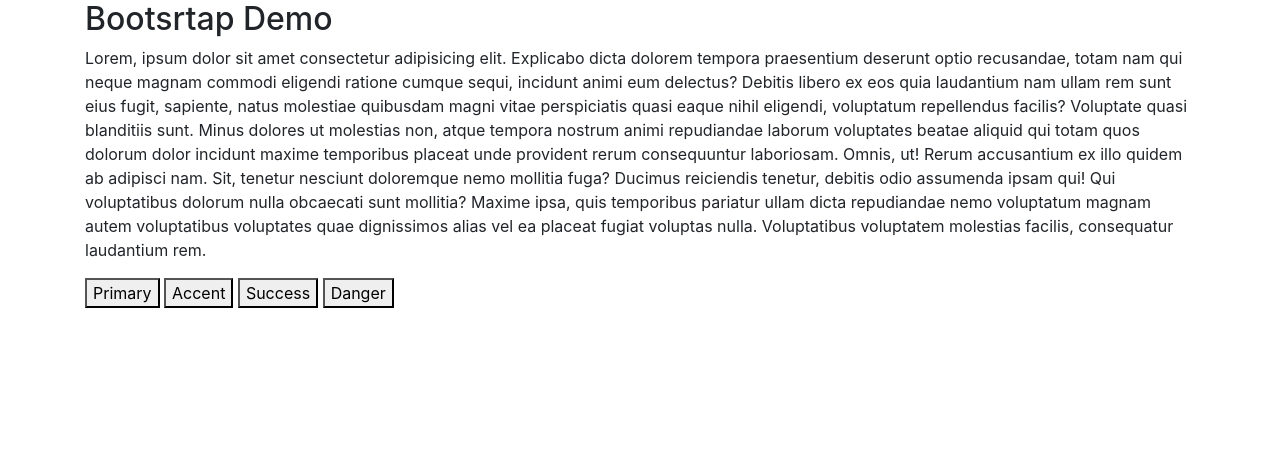
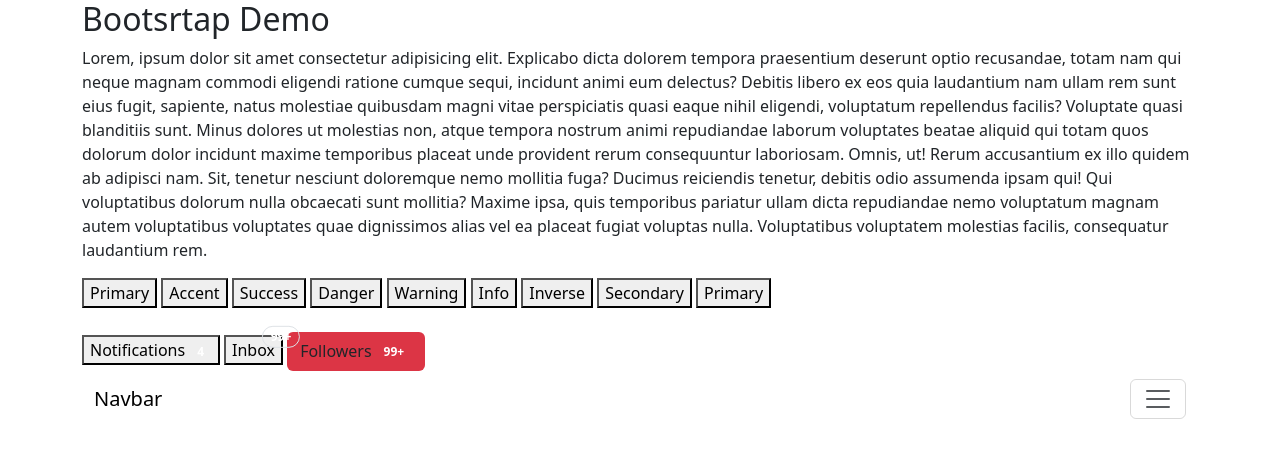
Before and after one commit to masudincode/CSS, a plain HTML site: page BootStrap/index.html in a window 1280 px wide. Drawn offline with nearby package versions, Linux system fonts and the light colour scheme.

Commit message:
Add Bootstrap introduction practice

```diff
--- a/BootStrap/index.html
+++ b/BootStrap/index.html
@@ -16,11 +16,65 @@
         Rerum accusantium ex illo quidem ab adipisci nam. Sit, tenetur nesciunt doloremque nemo mollitia fuga? Ducimus reiciendis tenetur, debitis odio assumenda ipsam qui! Qui voluptatibus dolorum nulla obcaecati sunt mollitia?
         Maxime ipsa, quis temporibus pariatur ullam dicta repudiandae nemo voluptatum magnam autem voluptatibus voluptates quae dignissimos alias vel ea placeat fugiat voluptas nulla. Voluptatibus voluptatem molestias facilis, consequatur laudantium rem.
       </p>
-     <button type="button" class="btn-solid theme-primary">Primary</button>
-     <button type="button" class="btn-solid theme-accent">Accent</button>
-     <button type="button" class="btn-solid theme-success">Success</button>
-     <button type="button" class="btn-solid theme-danger">Danger</button>
-   </div>
+     <button class="btn-solid btn-styled theme-primary">Primary</button>
+     <button class="btn-solid btn-styled theme-accent">Accent</button>
+     <button class="btn-solid btn-styled theme-success">Success</button>
+     <button class="btn-solid btn-styled theme-danger">Danger</button>
+     <button class="btn-solid btn-styled theme-warning">Warning</button>
+     <button class="btn-solid btn-styled theme-info">Info</button>
+     <button class="btn-solid btn-styled theme-inverse">Inverse</button>
+     <button class="btn-solid btn-styled theme-secondary">Secondary</button>
+     <button type="button" class="btn-outline theme-primary">Primary</button>
+      <br> <br>
+     <button type="button" class="btn-solid theme-primary">
+         Notifications <span class="badge theme-danger">4</span>
+     </button>
+     <button type="button" class="btn-solid theme-danger position-relative">
+        Inbox
+        <span class="position-absolute top-0 start-100 translate-middle badge rounded-pill border border-bg theme-danger">
+           99+
+           <span class="visually-hidden">unread messages</span>
+        </span>
+     </button>
+
+      <button class="btn bg-danger">
+          Followers
+        <span class="badge">
+          99+
+        </span>
+      </button>
+
+     <nav class="navbar sm:navbar-expand bg-1 fg-2">
+            <div class="container-fluid">
+               <a class="navbar-brand" href="#">Navbar</a>
+                <button class="btn-icon navbar-toggler" type="button" data-bs-toggle="drawer" data-bs-target="#navbarNav" aria-controls="navbarNav" aria-expanded="false" aria-label="Toggle navigation">
+               <span class="navbar-toggler-icon" aria-hidden="true"></span>
+              </button>
+                <dialog class="drawer drawer-end" tabindex="-1" id="navbarNav" aria-labelledby="navbarNavLabel">
+              <div class="drawer-header">
+                  <h5 class="drawer-title" id="navbarNavLabel">Menu</h5>
+                  <button type="button" class="btn-close" data-bs-dismiss="drawer" aria-label="Close"></button>
+              </div>
+              <div class="drawer-body">
+                 <ul class="navbar-nav">
+                     <li class="nav-item">
+                         <a class="nav-link active" aria-current="page" href="#">Home</a>
+                     </li>
+                     <li class="nav-item">
+                         <a class="nav-link" href="#">Features</a>
+                     </li>
+                     <li class="nav-item">
+                         <a class="nav-link" href="#">Pricing</a>
+                     </li>
+                      <li class="nav-item">
+                         <a class="nav-link disabled" aria-disabled="true">Disabled</a>
+                     </li>
+                  </ul>
+                </div>
+             </dialog>
+            </div>
+        </nav>
+    </div>
 
     <script
         src="https://cdn.jsdelivr.net/npm/bootstrap@6.0.0-alpha.1/dist/js/bootstrap.bundle.min.js">
```
